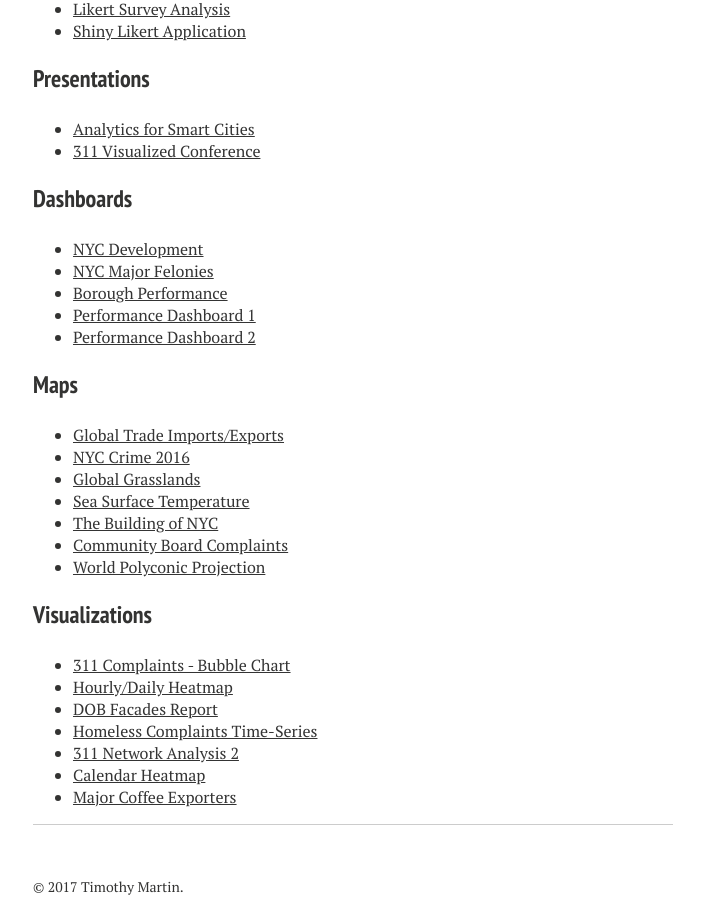
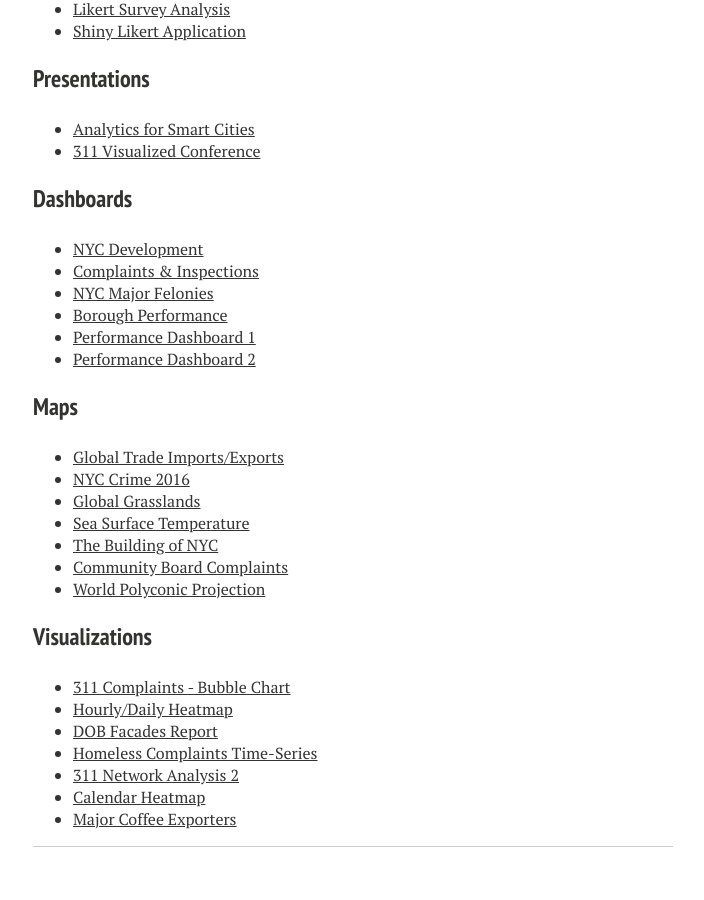
Before and after one commit to timothymartin76/timothymartin76.github.io, a Jekyll site: the page built from index.md, in a window 1280 px wide and 900 px high, scrolled down 842 px. Shown: the whole window, without its empty margins (287-991 px from the left). Built offline with Jekyll 4.4.1, drawn with Linux system fonts in a browser that asks for light colours; nearby versions of some CDN libraries.

Commit message:
Update index.md

```diff
--- a/index.md
+++ b/index.md
@@ -25,6 +25,7 @@
 
 ### Dashboards
 * <a href="https://nycdob.github.io/DOB_Dashboards/layouts/two-and-one/DevReportsQtrs" target="_blank">NYC Development</a>
+* <a href="https://timothymartin76.github.io/Flex_Dashboards/Illegal_Conversions" target="_blank">Complaints & Inspections</a>
 * <a href="https://timothymartin76.github.io/NYC_Felony/" target="_blank">NYC Major Felonies</a>
 * <a href="https://nycdob.github.io/DOB_Dashboards/layouts/Borough_Performance/" target="_blank">Borough Performance</a>
 * <a href="http://timothymartin76.github.io/Performance_Dashboard_2/" target="_blank">Performance Dashboard 1</a>
```
